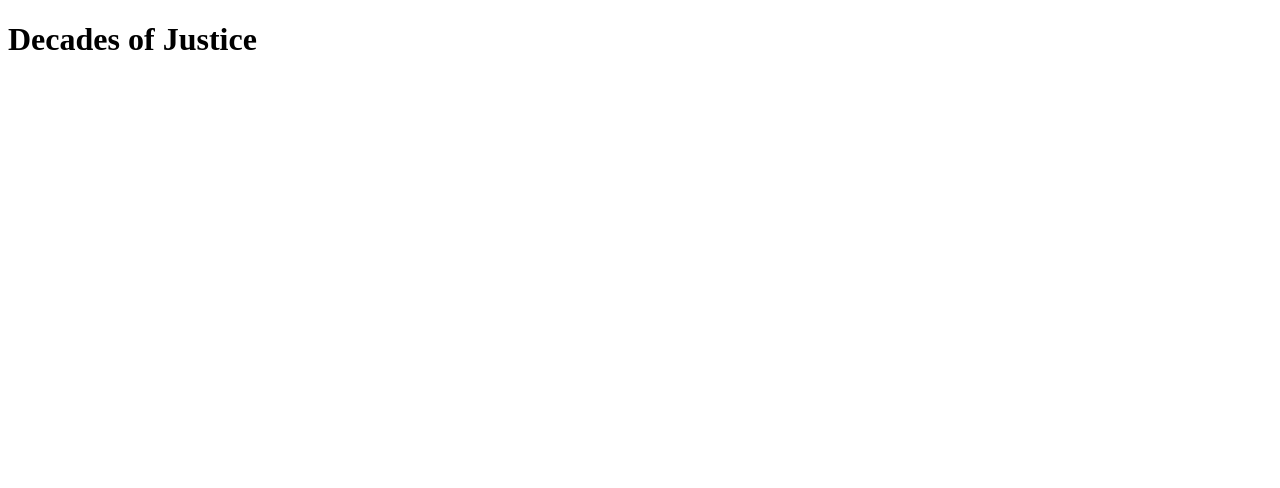
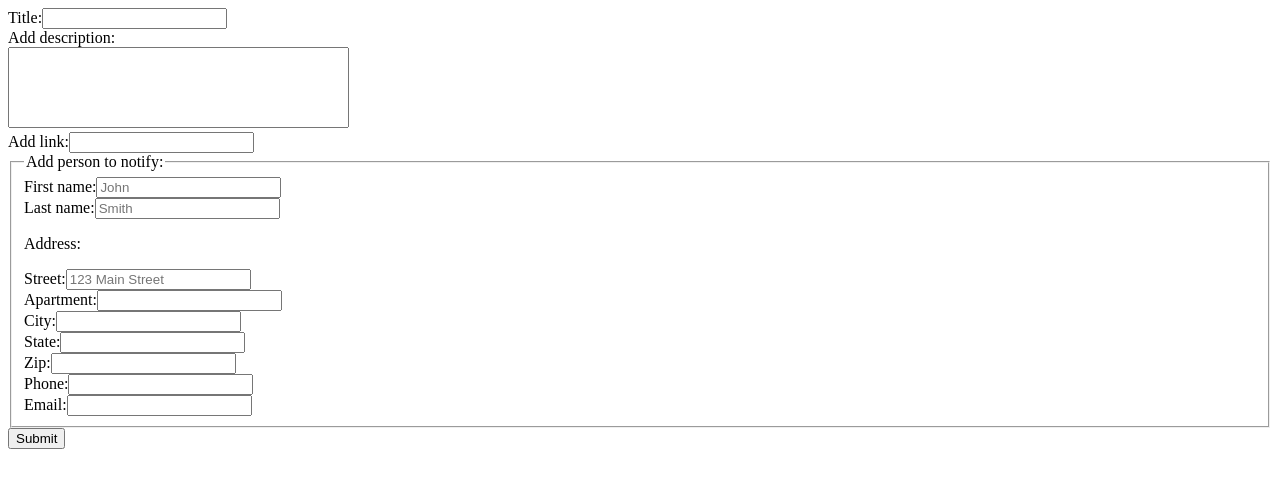
Before and after one commit to WilderDev/DecadesOfJustice, an Angular app: page / in a window 1280 px wide. Shown: the top 488 px of the page. Built offline with nearby package versions, Linux system fonts and the light colour scheme.

Commit message:
first commit

```diff
--- a/angular.json
+++ b/angular.json
@@ -100,5 +100,8 @@
         }
       }
     }
+  },
+  "cli": {
+    "analytics": false
   }
 }
--- a/src/app/app.component.html
+++ b/src/app/app.component.html
@@ -1 +1 @@
-<h1>Decades of Justice</h1>
+<app-timecapsule></app-timecapsule>
--- /dev/null
+++ b/src/app/core/timecapsule/timecapsule.component.html
@@ -0,0 +1,104 @@
+<div>
+  <form #timecapsuleForm="ngForm">
+    <div>
+      <label>Title:</label>
+      <input type="text" name="title" #titleRef="" />
+    </div>
+
+    <div>
+      <label>Add description:</label>
+      <br />
+      <textarea
+        #descRef
+        required
+        style="resize: none"
+        rows="5"
+        cols="40"
+      ></textarea>
+    </div>
+
+    <div>
+      <label for="url">Add link:</label>
+      <input type="text" name="url" id="url" #urlRef required />
+    </div>
+
+    <div>
+      <!-- <p> list of people </p> -->
+    </div>
+
+    <div>
+      <fieldset>
+        <legend>Add person to notify:</legend>
+        <div>
+          <label for="fName">First name:</label>
+          <input
+            type="text"
+            name="fName"
+            id="fName"
+            placeholder="John"
+            #firstNameRef
+            required
+          />
+        </div>
+        <div>
+          <label for="lName">Last name:</label>
+          <input
+            type="text"
+            name="lName"
+            id="lName"
+            placeholder="Smith"
+            #lastNameRef
+            required
+          />
+        </div>
+        <div>
+          <p>Address:</p>
+          <div>
+            <label for="street">Street:</label>
+            <input
+              type="text"
+              name="street"
+              id="street"
+              placeholder="123 Main Street"
+              #streetRef
+              required
+            />
+          </div>
+
+          <div>
+            <label for="apt">Apartment:</label>
+            <input type="text" name="apt" id="apt" #aptRef />
+          </div>
+
+          <div>
+            <label for="city">City:</label>
+            <input type="text" name="city" id="city" #cityRef required />
+          </div>
+
+          <div>
+            <label for="state">State:</label>
+            <input type="text" name="state" id="state" #stateRef required />
+          </div>
+
+          <div>
+            <label for="zip">Zip:</label>
+            <input type="number" name="zip" id="zip" #zipRef required />
+          </div>
+        </div>
+
+        <div>
+          <label for="phone">Phone:</label>
+          <input type="number" name="phone" id="phone" #phoneRef />
+        </div>
+
+        <div>
+          <label for="email">Email:</label>
+          <input type="email" name="email" id="email" #emailRef required />
+        </div>
+
+        <!-- <button type="button" class="btn btn-primary" (click)="addNofityPerson()">Add Person</button> -->
+      </fieldset>
+    </div>
+    <button type="submit" class="btn btn-primary">Submit</button>
+  </form>
+</div>
--- /dev/null
+++ b/src/app/core/timecapsule/timecapsule.component.ts
@@ -0,0 +1,31 @@
+import { Component } from '@angular/core';
+
+import { NofifyPerson } from './notifyPerson.model';
+
+@Component({
+  selector: 'app-timecapsule',
+  templateUrl: './timecapsule.component.html',
+  styleUrls: ['./timecapsule.component.scss'],
+})
+export class TimecapsuleComponent {
+  public notifyPeople: NofifyPerson[] = [];
+
+  constructor() {}
+
+  addNofityPerson = (
+    fName: string,
+    lName: string,
+    email: string,
+    address,
+    phone: string
+  ): void => {
+    let person: NofifyPerson = new NofifyPerson(
+      fName,
+      lName,
+      email,
+      address,
+      phone
+    );
+    this.notifyPeople.push(person);
+  };
+}
```
Also changed, not shown: src/app/app.module.ts (+6 -9 lines), src/app/core/timecapsule/notifyPerson.model.ts (added, +17 -0 lines), src/app/core/timecapsule/timecapsule.service.ts (added, +9 -0 lines), src/app/core/timecapsule/timecapsule.component.scss (added), 2 other files (tests, documents, lock files or other folders).
